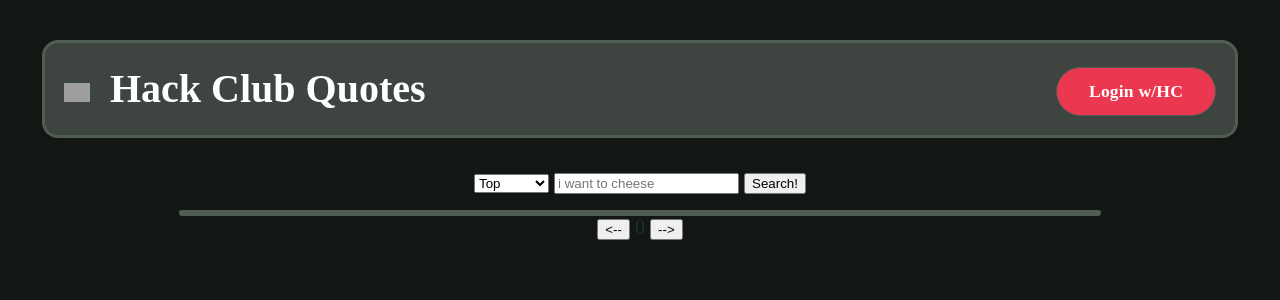
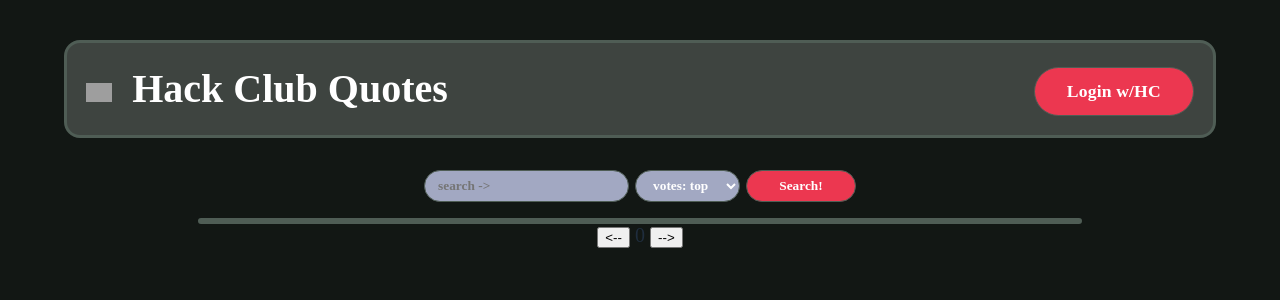
Before and after one commit to qwikster/hc-quotes, a FastAPI app: page / in a window 1280 px wide. Shown: the top 300 px of the page. Run offline with FastAPI, Linux system fonts and the light colour scheme; data that the repository does not hold is empty; some web fonts are replaced; grey boxes are pictures that could not be loaded.

Commit message:
search parameter styling

```diff
--- a/static/css/style.css
+++ b/static/css/style.css
@@ -30,6 +30,9 @@
 	font-display: swap;
 }
 
+* {
+    box-sizing: border-box;
+}
 
 :root {
     --bg: #121714;
@@ -315,3 +318,47 @@ p {
   color: var(--dim);
   cursor: not-allowed;
 }
+
+.search-part {
+    display: flex;
+    flex-direction: row;
+    align-items: center;
+    justify-content: center;
+    gap: 0.4rem;
+}
+
+.search {
+    height: 2rem;
+    border-radius: 6rem;
+    border: 0.12rem solid var(--border);
+    background-color: var(--dim);
+    padding: 0.2rem 0.8rem;
+    font-family: "Phantom Sans";
+    font-weight: 600;
+    color: var(--fg);
+    transition: 0.2s ease all;
+}
+
+.search:hover {
+    outline: none;
+    border-color: var(--secondary);
+}
+
+.search:focus {
+    outline: none;
+    border-color: var(--secondary);
+}
+
+.sbar {
+
+}
+
+.ssel {
+
+}
+
+.sbut {
+    background-color: var(--hc);
+    border-radius: 10rem;
+    padding-inline: 2rem;
+}
--- a/static/index.html
+++ b/static/index.html
@@ -13,16 +13,16 @@
             <a id="login-button-link" href="/new"><button class="login">New Quote!!</button></a>
         </div>
 	<DIV CLASS="search-part">
-		<SELECT ID="search-mode-select">
-			<OPTION VALUE="top" selected>Top</OPTION>
-			<OPTION VALUE="bottom">Bottom</OPTION>
-			<OPTION VALUE="new">New</OPTION>
-			<OPTION VALUE="old">Old</OPTION>
-			<OPTION VALUE="random">Random</OPTION>
-			<OPTION VALUE="alphabet">Alphabet</OPTION>
+		<INPUT class="search sbar" ID="search-bar" PLACEHOLDER="search ->">
+		<SELECT class="search ssel" ID="search-mode-select">
+			<OPTION VALUE="top" selected>votes: top</OPTION>
+			<OPTION VALUE="bottom">votes: low</OPTION>
+			<OPTION VALUE="new">time: new</OPTION>
+			<OPTION VALUE="old">time: old</OPTION>
+			<OPTION VALUE="random">random</OPTION>
+			<OPTION VALUE="alphabet">A -> Z</OPTION>
 		</SELECT>
-		<INPUT ID="search-bar" PLACEHOLDER="i want to cheese">
-		<BUTTON ID="search-button" ONCLICK="Search(0)">Search!</BUTTON>
+		<BUTTON class="search sbut" ID="search-button" ONCLICK="Search(0)">Search!</BUTTON>
 	</DIV>
 	<div class="panel homep" id = "quotes-all">
             <!-- elements added here with js -->
```
